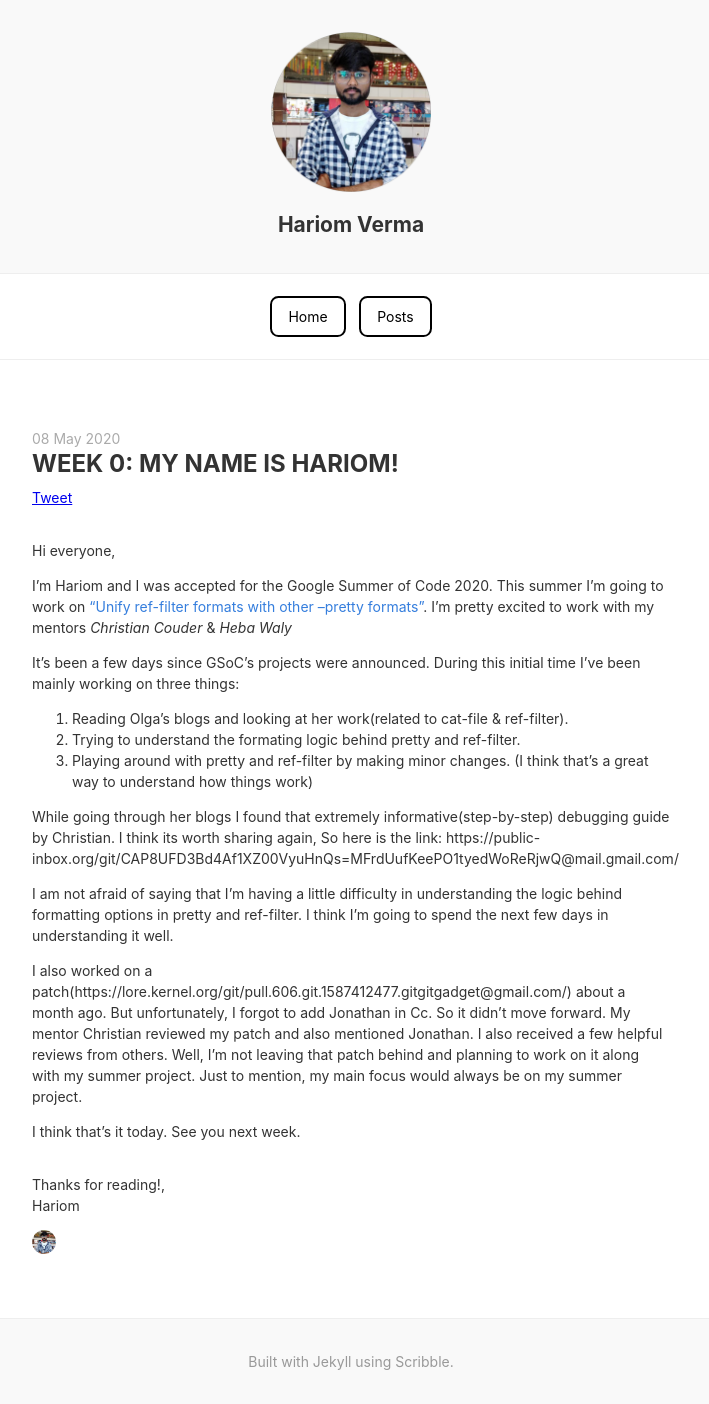
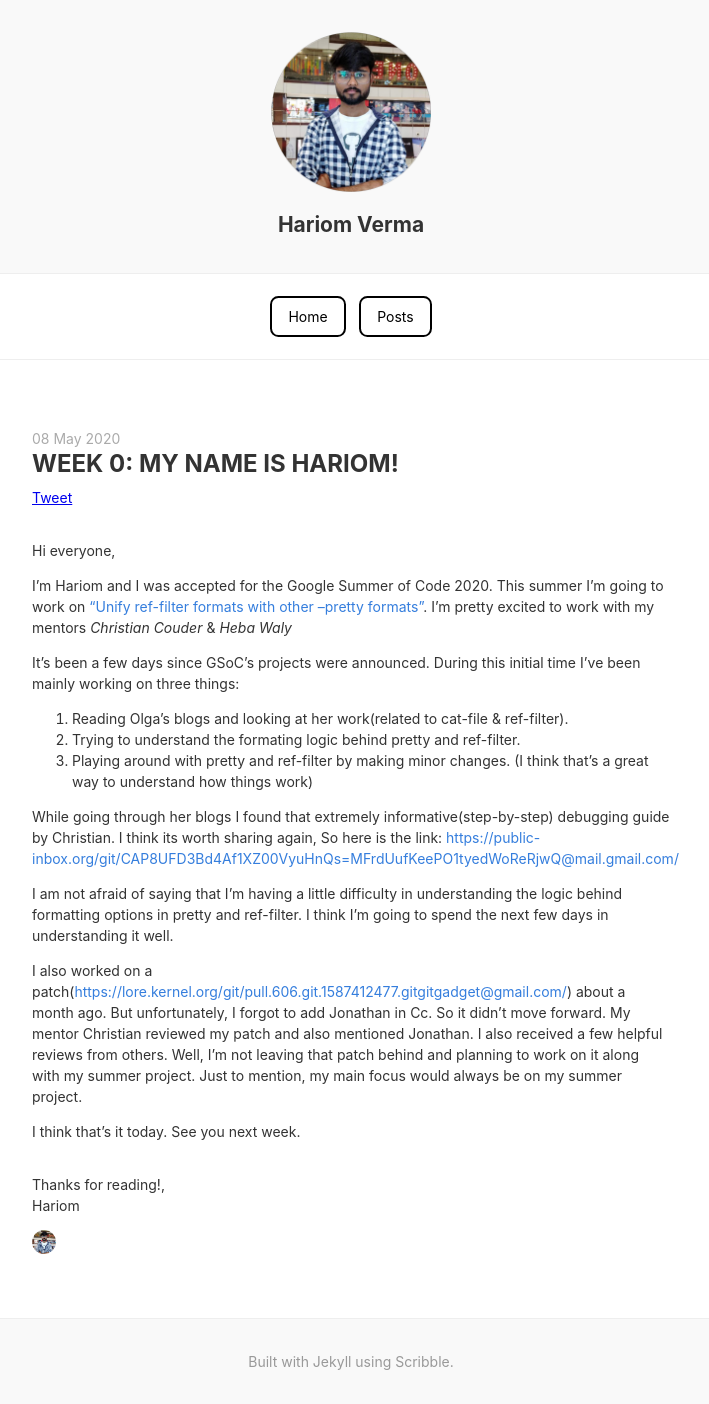
Before and after one commit to harry-hov/blogs, a Jekyll site: the page built from _posts/2020-05-08-week0-pilot.md, in a window 1280 px wide. Shown: the whole page, without its empty margins (289-998 px from the left). Built offline with Jekyll 4.4.1, drawn with Linux system fonts in a browser that asks for light colours; comment, search, counter and statistics services are not loaded; part of the change alters nothing that is shown.

```diff
--- a/_posts/2020-05-08-week0-pilot.md
+++ b/_posts/2020-05-08-week0-pilot.md
@@ -13,10 +13,10 @@ It's been a few days since GSoC's projects were announced. During this initial t
 2. Trying to understand the formating logic behind pretty and ref-filter.
 3. Playing around with pretty and ref-filter by making minor changes. (I think that's a great way to understand how things work)
 
-While going through her blogs I found that extremely informative(step-by-step) debugging guide by Christian. I think its worth sharing again, So here is the link: https://public-inbox.org/git/CAP8UFD3Bd4Af1XZ00VyuHnQs=MFrdUufKeePO1tyedWoReRjwQ@mail.gmail.com/
+While going through her blogs I found that extremely informative(step-by-step) debugging guide by Christian. I think its worth sharing again, So here is the link: [https://public-inbox.org/git/CAP8UFD3Bd4Af1XZ00VyuHnQs=MFrdUufKeePO1tyedWoReRjwQ@mail.gmail.com/](https://public-inbox.org/git/CAP8UFD3Bd4Af1XZ00VyuHnQs=MFrdUufKeePO1tyedWoReRjwQ@mail.gmail.com/)
 
 I am not afraid of saying that I'm having a little difficulty in understanding the logic behind formatting options in pretty and ref-filter. I think I'm going to spend the next few days in understanding it well.
 
-I also worked on a patch(https://lore.kernel.org/git/pull.606.git.1587412477.gitgitgadget@gmail.com/) about a month ago. But unfortunately, I forgot to add Jonathan in Cc. So it didn't move forward. My mentor Christian reviewed my patch and also mentioned Jonathan. I also received a few helpful reviews from others. Well, I'm not leaving that patch behind and planning to work on it along with my summer project. Just to mention, my main focus would always be on my summer project.
+I also worked on a patch([https://lore.kernel.org/git/pull.606.git.1587412477.gitgitgadget@gmail.com/](https://lore.kernel.org/git/pull.606.git.1587412477.gitgitgadget@gmail.com/)) about a month ago. But unfortunately, I forgot to add Jonathan in Cc. So it didn't move forward. My mentor Christian reviewed my patch and also mentioned Jonathan. I also received a few helpful reviews from others. Well, I'm not leaving that patch behind and planning to work on it along with my summer project. Just to mention, my main focus would always be on my summer project.
 
 I think that's it today. See you next week.
```
